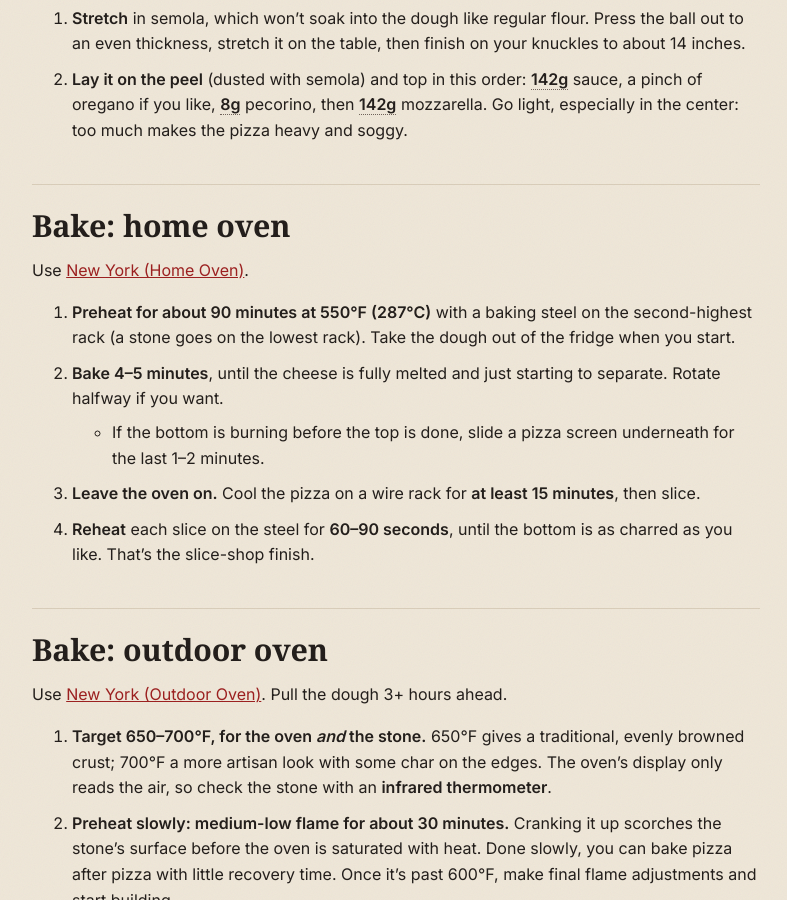
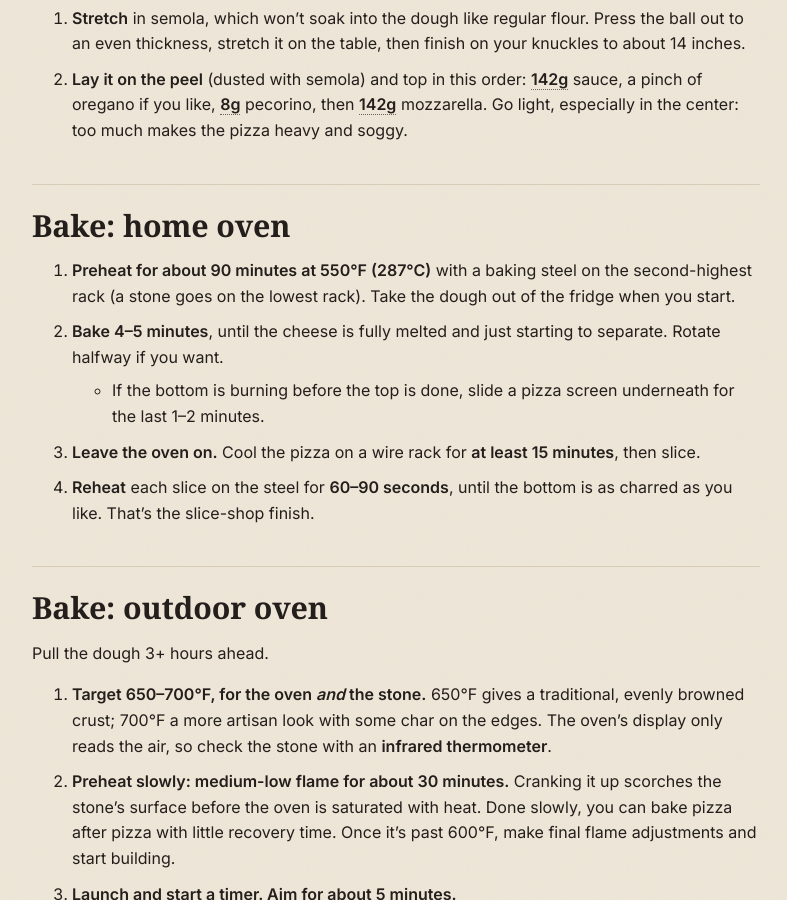
Before and after one commit to daftn/pizza, a Jekyll site: the page built from _recipes/charlies-ny-cheese.md, in a window 1280 px wide and 900 px high, scrolled down 1414 px. Shown: the whole window, without its empty margins (244-1031 px from the left). Built offline with Jekyll 4.4.1, drawn with Linux system fonts in a browser that asks for light colours; some web fonts are replaced.

Commit message:
Drop repeated dough lines from bake sections (Kill Bill, Vertigo, Mozzferatu)
Co-Authored-By: Claude Opus 5.5 <noreply@anthropic.com>
Claude-Session: https://claude.ai/code/session_01CXsahQwDMBDTEp9ieURmT9

```diff
--- a/_recipes/charlies-ny-cheese.md
+++ b/_recipes/charlies-ny-cheese.md
@@ -36,8 +36,6 @@ toppings:
 
 ## Bake: home oven
 
-Use [New York (Home Oven)](../charlies-ny/).
-
 1. **Preheat for about 90 minutes at 550°F (287°C)** with a baking steel on the second-highest rack (a stone goes on the lowest rack). Take the dough out of the fridge when you start.
 2. **Bake 4–5 minutes**, until the cheese is fully melted and just starting to separate. Rotate halfway if you want.
    - If the bottom is burning before the top is done, slide a pizza screen underneath for the last 1–2 minutes.
@@ -46,7 +44,7 @@ Use [New York (Home Oven)](../charlies-ny/).
 
 ## Bake: outdoor oven
 
-Use [New York (Outdoor Oven)](../charlies-ny-outdoor/). Pull the dough 3+ hours ahead.
+Pull the dough 3+ hours ahead.
 
 1. **Target 650–700°F, for the oven *and* the stone.** 650°F gives a traditional, evenly browned crust; 700°F a more artisan look with some char on the edges. The oven's display only reads the air, so check the stone with an **infrared thermometer**.
 2. **Preheat slowly: medium-low flame for about 30 minutes.** Cranking it up scorches the stone's surface before the oven is saturated with heat. Done slowly, you can bake pizza after pizza with little recovery time. Once it's past 600°F, make final flame adjustments and start building.
```
Also changed, not shown: _recipes/curry-chicken.md (+0 -4 lines), _recipes/vertigo.md (+0 -2 lines).
